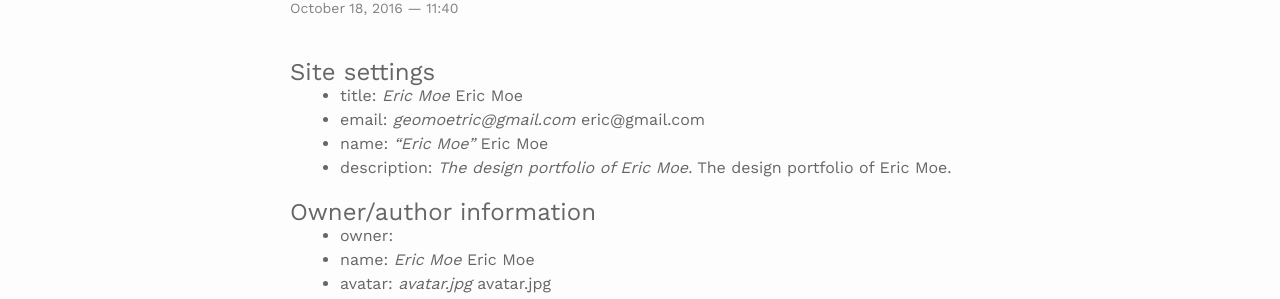
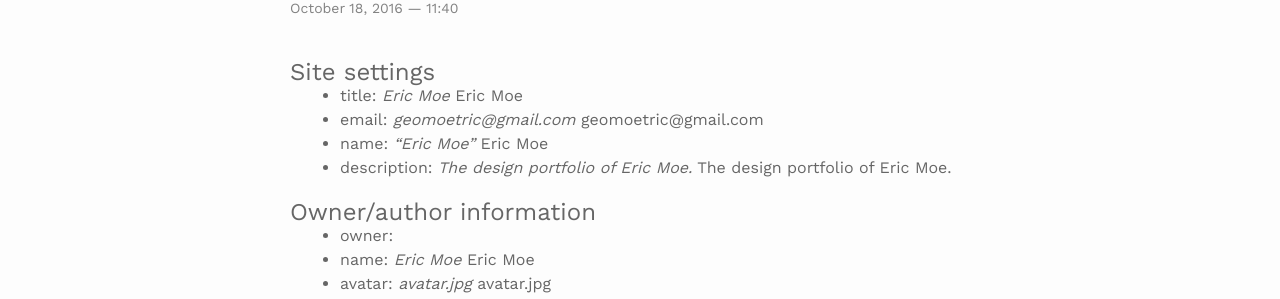
Before and after one commit to ericmoe/ericmoe.github.io, a Jekyll site: the page built from _posts/2016-10-18-All-Config-Tags.md, in a window 1280 px wide and 900 px high. Shown: the part 146-445 px from the top of the window. Built offline with Jekyll 4.4.1, drawn with Linux system fonts in a browser that asks for light colours; nearby versions of some CDN libraries.

Commit message:
It works!

```diff
--- a/_config.yml
+++ b/_config.yml
@@ -1,6 +1,6 @@
 # Site settings {{ site._____ }}
 title: Eric Moe
-email:  eric@gmail.com
+email:  geomoetric@gmail.com
 name: "Eric Moe"
 description: The design portfolio of Eric Moe.
 baseurl:  # the subpath of your site, e.g. /blog/
```
